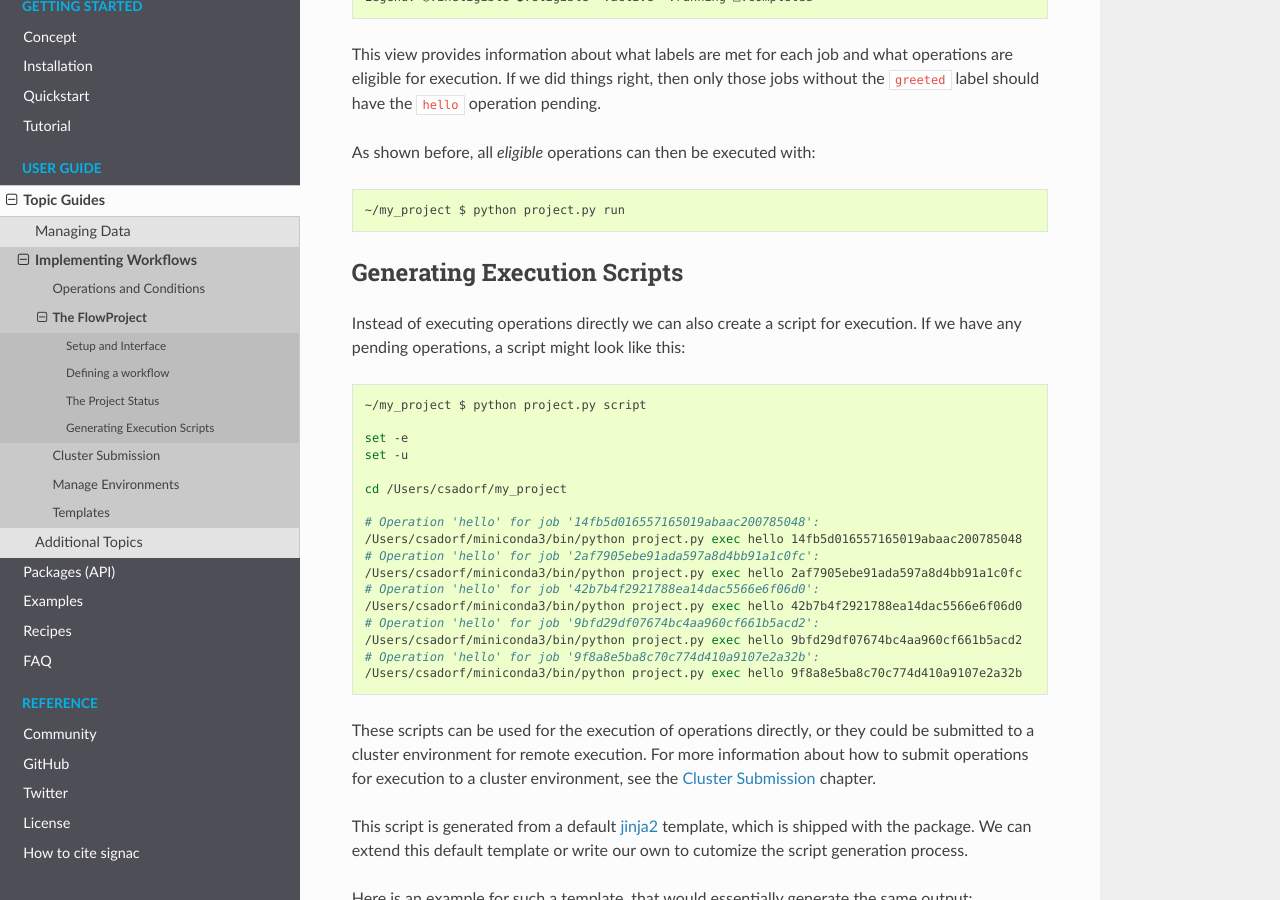
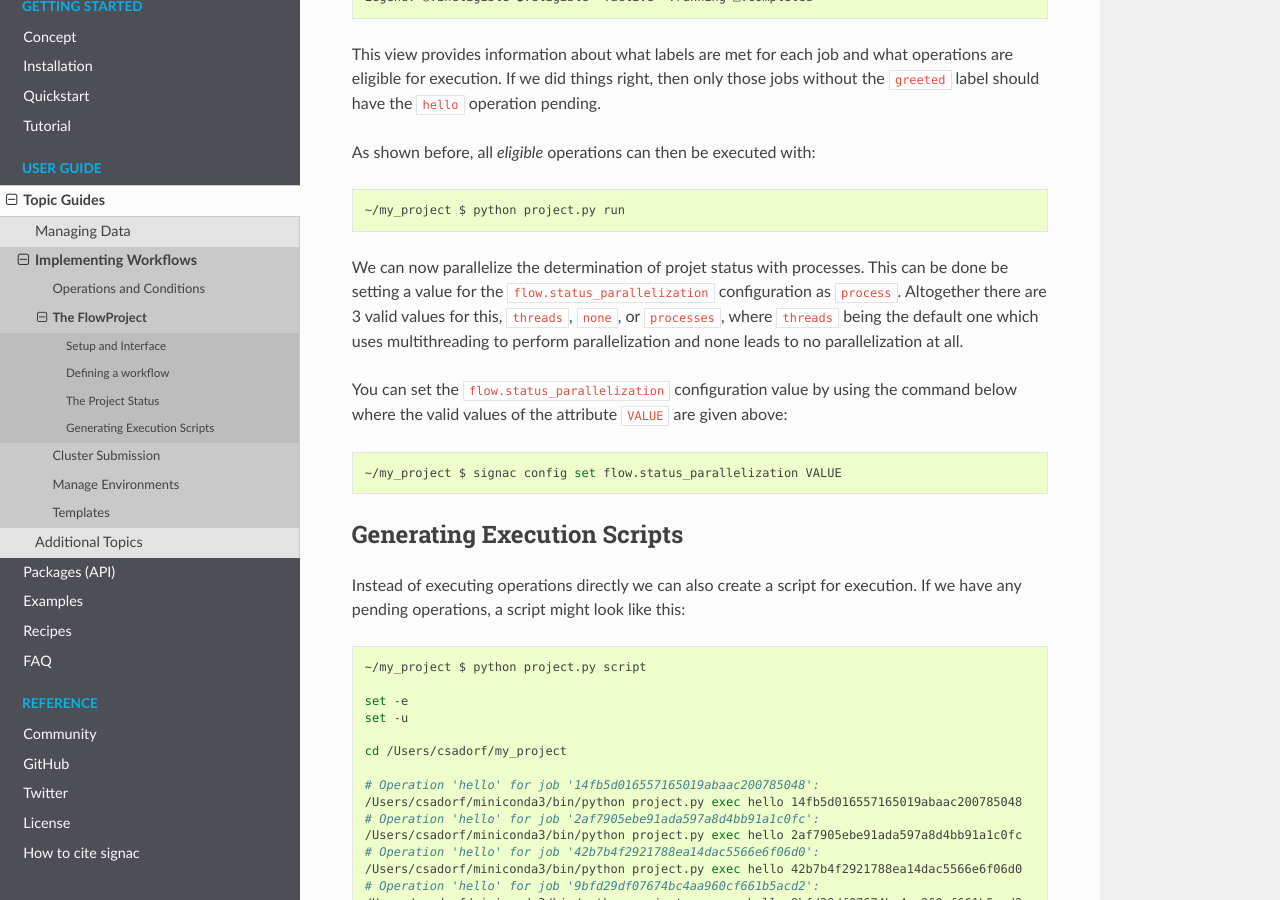
Before and after one commit to glotzerlab/signac-docs, a Sphinx documentation site: the page built from docs/source/flow-project.rst, in a window 1280 px wide and 900 px high, scrolled down 4071 px. Built offline with Sphinx 7.4.7 and the Read the Docs theme 2.0.0, drawn with Linux system fonts in a browser that asks for light colours.

Commit message:
Documentation for parallelized status fetching added

```diff
--- a/docs/source/flow-project.rst
+++ b/docs/source/flow-project.rst
@@ -214,6 +214,14 @@ As shown before, all *eligible* operations can then be executed with:
 
     ~/my_project $ python project.py run
 
+We can now parallelize the determination of projet status with processes. This can be done be setting a value for the ``flow.status_parallelization`` configuration as ``process``. Altogether there are 3 valid values for this, ``threads``, ``none``, or ``processes``, where ``threads`` being the default one which uses multithreading to perform parallelization and none leads to no parallelization at all.
+
+You can set the ``flow.status_parallelization`` configuration value by using the command below where the valid values of the attribute ``VALUE`` are given above:
+
+.. code-block:: bash
+
+    ~/my_project $ signac config set flow.status_parallelization VALUE
+
 .. _project-script:
 
 Generating Execution Scripts
```
